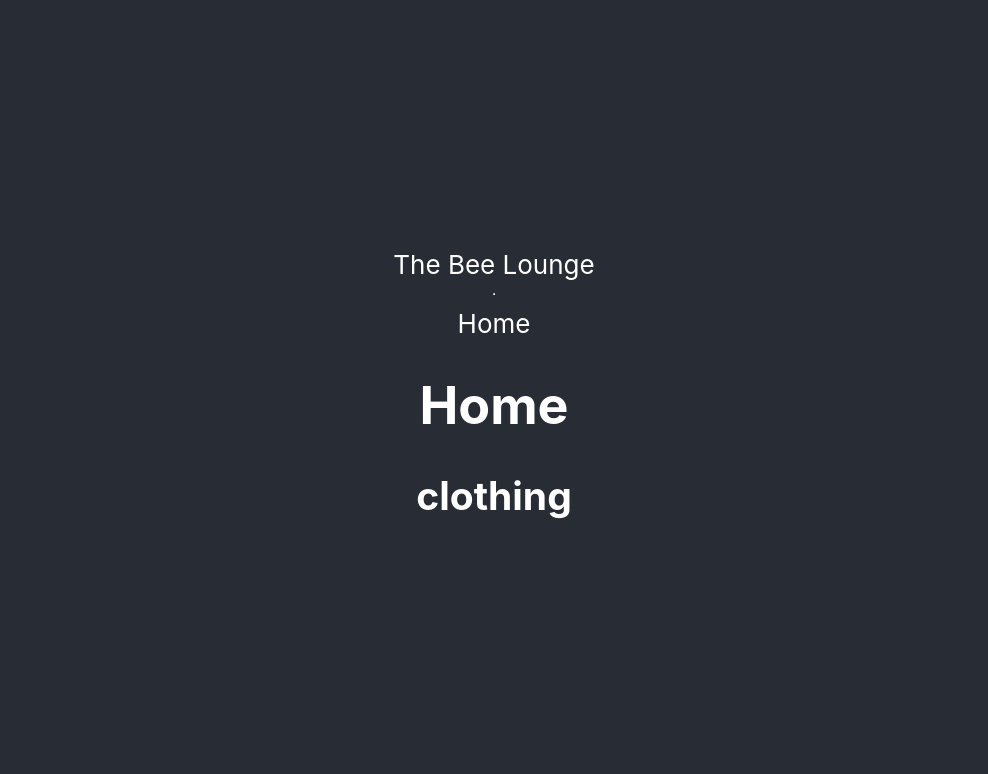
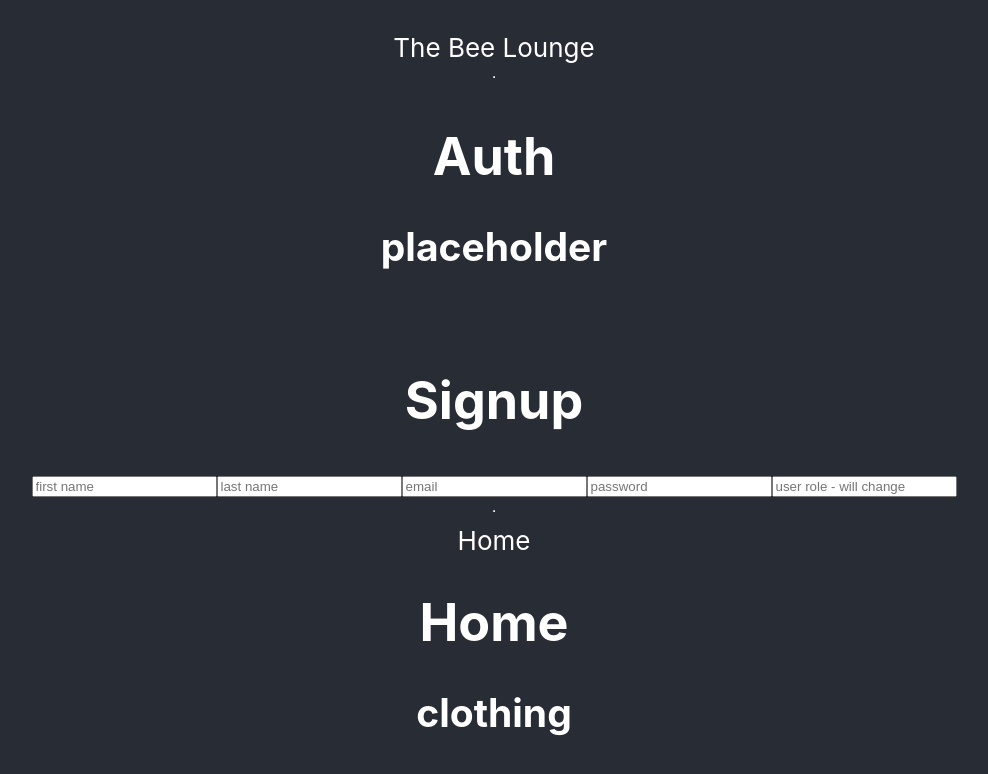
Before and after one commit to wtharden3/beeshop-client, a React (Create React App) app: page /home in a window 1280 px wide. Shown: the top 774 px of the page, without its empty margins (146-1134 px from the left). Built offline with nearby package versions, Linux system fonts and the light colour scheme; no server answers.

Commit message:
Signup bare bones created

```diff
--- a/src/App.tsx
+++ b/src/App.tsx
@@ -1,7 +1,7 @@
 import { Component } from 'react';
 import './App.css';
 import Home from './Components/Home/Home';
-//import Auth from './Components/Auth/Auth'
+import Auth from './Components/Auth/Auth'
 
 //using alias over interfaces //https://medium.com/@koss_lebedev/type-aliases-vs-interfaces-in-typescript-based-react-apps-e77c9a1d5fd0
 
@@ -27,7 +27,8 @@
       <header className="App-header">
         The Bee Lounge
         <hr />
-        {/* <Auth /> */}
+        <Auth />
+        <hr />
         <Home />
       </header>
     </div>
--- a/src/Components/Auth/Auth.tsx
+++ b/src/Components/Auth/Auth.tsx
@@ -1,33 +1,23 @@
 import { Component } from 'react';
+import Signup from './Signup';
 
-type AuthProps = {
-  props: string;
-};
 
-type AuthState = {
-  firstName: string;
-  lastName: string;
-  email: string;
-  password: string;
-  userRole: string;
-};
 
-class Auth extends Component<AuthProps, AuthState> {
-  constructor(props: AuthProps) {
+class Auth extends Component<{}, {holder: string}> {
+  constructor(props: any) {
     super(props);
     this.state = {
-      firstName: '',
-      lastName: '',
-      email: '',
-      password: '',
-      userRole: '',
+      holder: 'placeholder'
     };
   }
   render(){
     return(
 
     <div>
-      Auth
+      <h1>Auth</h1>
+      <h2>{this.state.holder}</h2>
+      <br />
+      <Signup />
     </div>
     )
   }
--- /dev/null
+++ b/src/Components/Auth/Signup.tsx
@@ -0,0 +1,39 @@
+import { Component } from 'react';
+
+type SignUpState = {
+  firstName: string;
+  lastName: string;
+  email: string;
+  password: string;
+  userRole: string;
+};
+
+class Signup extends Component<{}, SignUpState> {
+  constructor(props: any) {
+    super(props);
+    this.state = {
+      firstName: '',
+      lastName: '',
+      email: '',
+      password: '',
+      userRole: '',
+    };
+  }
+
+  render() {
+    return (
+      <div>
+        <h1>Signup</h1>
+        <form>
+          <input placeholder="first name" value={this.state.firstName} />
+          <input placeholder="last name" value={this.state.lastName} />
+          <input placeholder="email" value={this.state.email} />
+          <input placeholder="password" value={this.state.password} />
+          <input placeholder="user role - will change" value={this.state.userRole} />
+        </form>
+      </div>
+    );
+  }
+}
+
+export default Signup;
```
